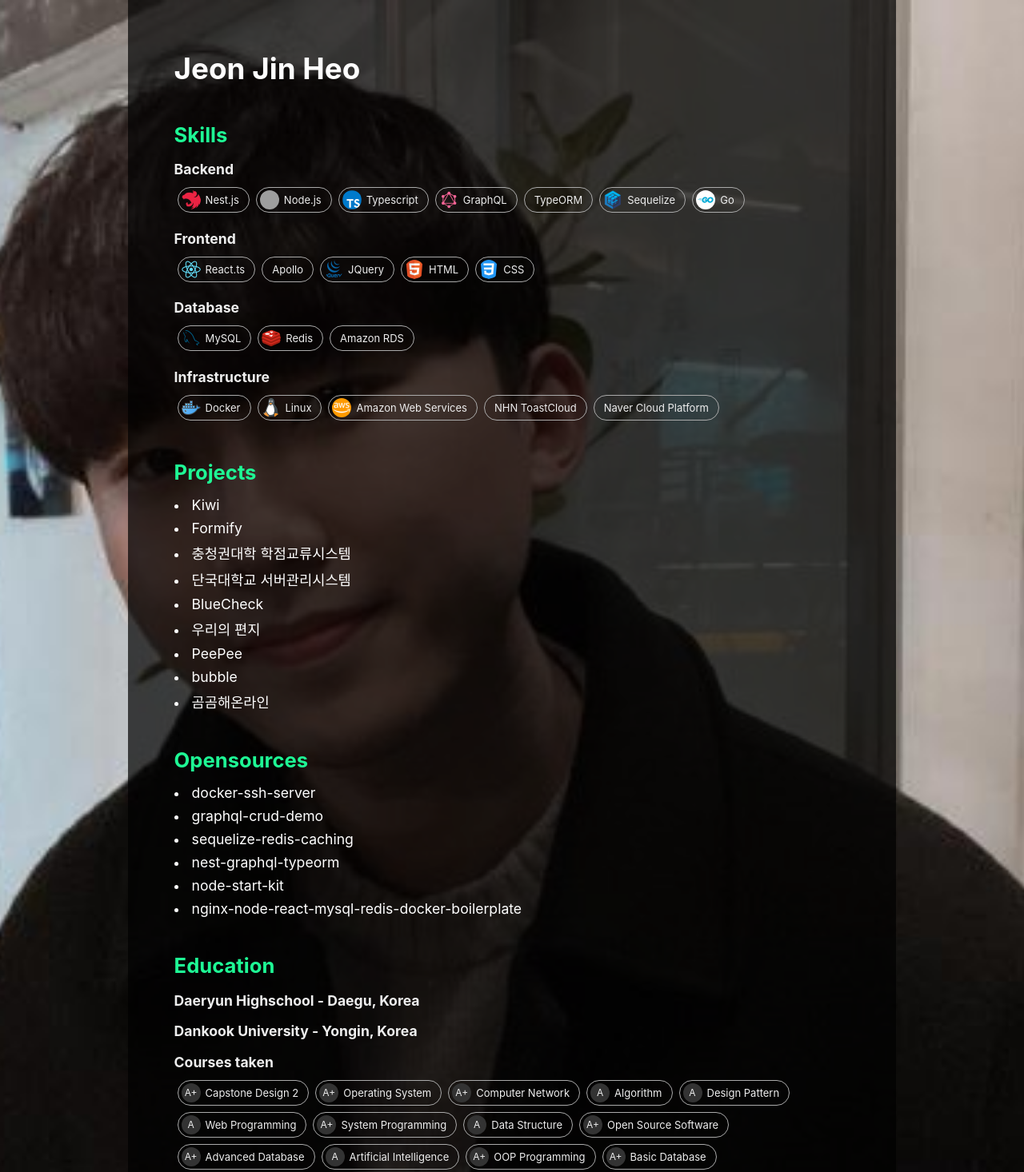
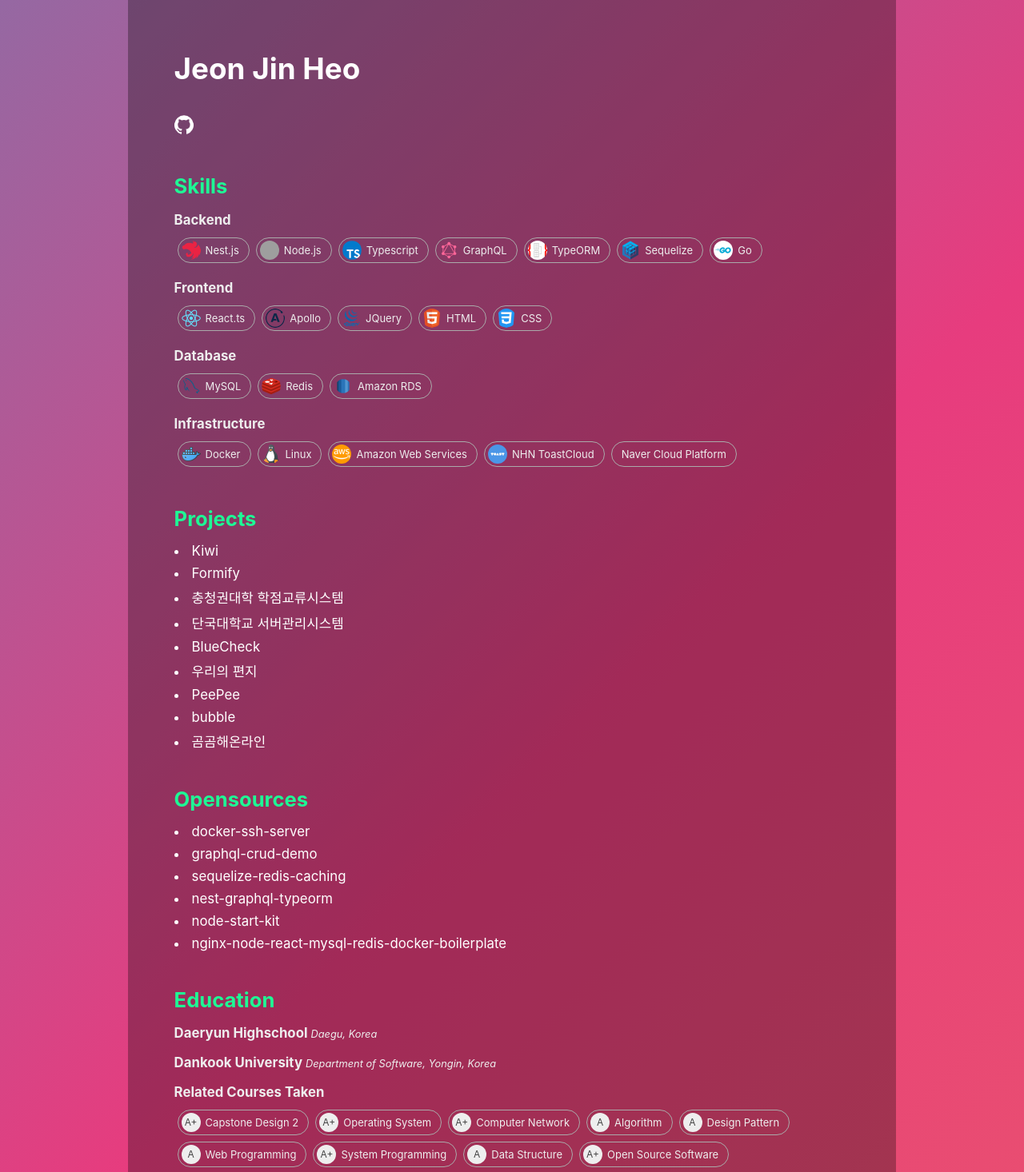
Before and after one commit to zinirun/zini-profile2, a React (Create React App) app: page / in a window 1280 px wide. Shown: the top 1466 px of the page at 80% size. Built offline with nearby package versions, Linux system fonts and the light colour scheme; grey boxes are pictures that could not be loaded.

Commit message:
modify: components

```diff
--- a/src/App.tsx
+++ b/src/App.tsx
@@ -1,6 +1,7 @@
 import { Avatar, Chip, Container, Link } from '@material-ui/core';
 import profile from './configs/profile';
 import useStyles from './styles/useStyles';
+import GitHubIcon from '@material-ui/icons/GitHub';
 
 const { skills, projects, opensources, education } = profile;
 
@@ -9,9 +10,8 @@ function App() {
     return (
         <div className={classes.root}>
             <Container className={classes.infoWrapper} maxWidth="md">
-                <div>
-                    <p className={classes.name}>{profile.name}</p>
-                </div>
+                <p className={classes.name}>{profile.name}</p>
+                <GitHubIcon />
                 <div>
                     <p className={classes.sectionTitle}>Skills</p>
                     <p className={classes.itemTitle}>Backend</p>
@@ -108,12 +108,15 @@ function App() {
                 <div>
                     <p className={classes.sectionTitle}>Education</p>
                     <p className={classes.itemTitle}>
-                        {education.highName} - {education.highLocation}
+                        {education.highName}{' '}
+                        <span className={classes.smallItalicText}>{education.highLocation}</span>
                     </p>
                     <p className={classes.itemTitle}>
-                        {education.univName} - {education.univLocation}
+                        {education.univName}{' '}
+                        <span className={classes.smallItalicText}>{education.univDept},</span>{' '}
+                        <span className={classes.smallItalicText}>{education.univLocation}</span>
                     </p>
-                    <p className={classes.itemTitle}>Courses taken</p>
+                    <p className={classes.itemTitle}>Related Courses Taken</p>
                     {education.grades.map((item, idx) => (
                         <Chip
                             avatar={<Avatar className={classes.gradeAvatar}>{item.grade}</Avatar>}
--- a/src/configs/profile.ts
+++ b/src/configs/profile.ts
@@ -20,7 +20,7 @@ const profile = {
             },
             {
                 name: 'TypeORM',
-                avatarSrc: '',
+                avatarSrc: '/assets/icons/typeorm.png',
             },
             {
                 name: 'Sequelize',
@@ -38,7 +38,7 @@ const profile = {
             },
             {
                 name: 'Apollo',
-                avatarSrc: '',
+                avatarSrc: '/assets/icons/apollo.png',
             },
             {
                 name: 'JQuery',
@@ -64,7 +64,7 @@ const profile = {
             },
             {
                 name: 'Amazon RDS',
-                avatarSrc: '',
+                avatarSrc: '/assets/icons/rds.png',
             },
         ],
         infrastructure: [
@@ -82,7 +82,7 @@ const profile = {
             },
             {
                 name: 'NHN ToastCloud',
-                avatarSrc: '',
+                avatarSrc: '/assets/icons/toast.jpg',
             },
             {
                 name: 'Naver Cloud Platform',
--- a/src/styles/useStyles.ts
+++ b/src/styles/useStyles.ts
@@ -1,14 +1,23 @@
 import { makeStyles } from '@material-ui/core/styles';
 const useStyles = makeStyles((theme) => ({
     root: {
-        backgroundColor: 'white',
-        backgroundImage: 'url(./assets/profile.jpg)',
-        backgroundRepeat: 'no-repeat',
-        backgroundSize: 'cover',
-        backgroundPosition: 'center',
+        background: 'linear-gradient(-45deg, #ee7752, #e73c7e, #23a6d5, #23d5ab)',
+        backgroundSize: '400% 400%',
+        animation: `$gradient 15s ease infinite`,
+    },
+    '@keyframes gradient': {
+        '0%': {
+            backgroundPosition: '0% 50%',
+        },
+        '50%': {
+            backgroundPosition: '100% 50%',
+        },
+        '100%': {
+            backgroundPosition: '0% 50%',
+        },
     },
     infoWrapper: {
-        background: 'rgba(0, 0, 0, 0.7)',
+        background: 'rgba(0, 0, 0, 0.3)',
         color: 'white',
         padding: '4.5%',
     },
@@ -25,7 +34,7 @@ const useStyles = makeStyles((theme) => ({
         marginBottom: 15,
     },
     itemTitle: {
-        fontSize: '1.1rem',
+        fontSize: '1.05rem',
         marginBottom: 8,
         fontWeight: 'bold',
         color: '#eee',
@@ -41,14 +50,19 @@ const useStyles = makeStyles((theme) => ({
         borderColor: '#aaa',
     },
     gradeAvatar: {
-        background: '#333',
-        color: '#eee !important',
+        background: '#eee',
+        color: '#444 !important',
     },
     itemList: {
         marginBottom: 8,
     },
     itemListText: {
-        fontSize: '1.1rem',
+        fontSize: '1.05rem',
+    },
+    smallItalicText: {
+        fontStyle: 'italic',
+        fontSize: '0.8rem',
+        fontWeight: 'normal',
     },
 }));
 
```
